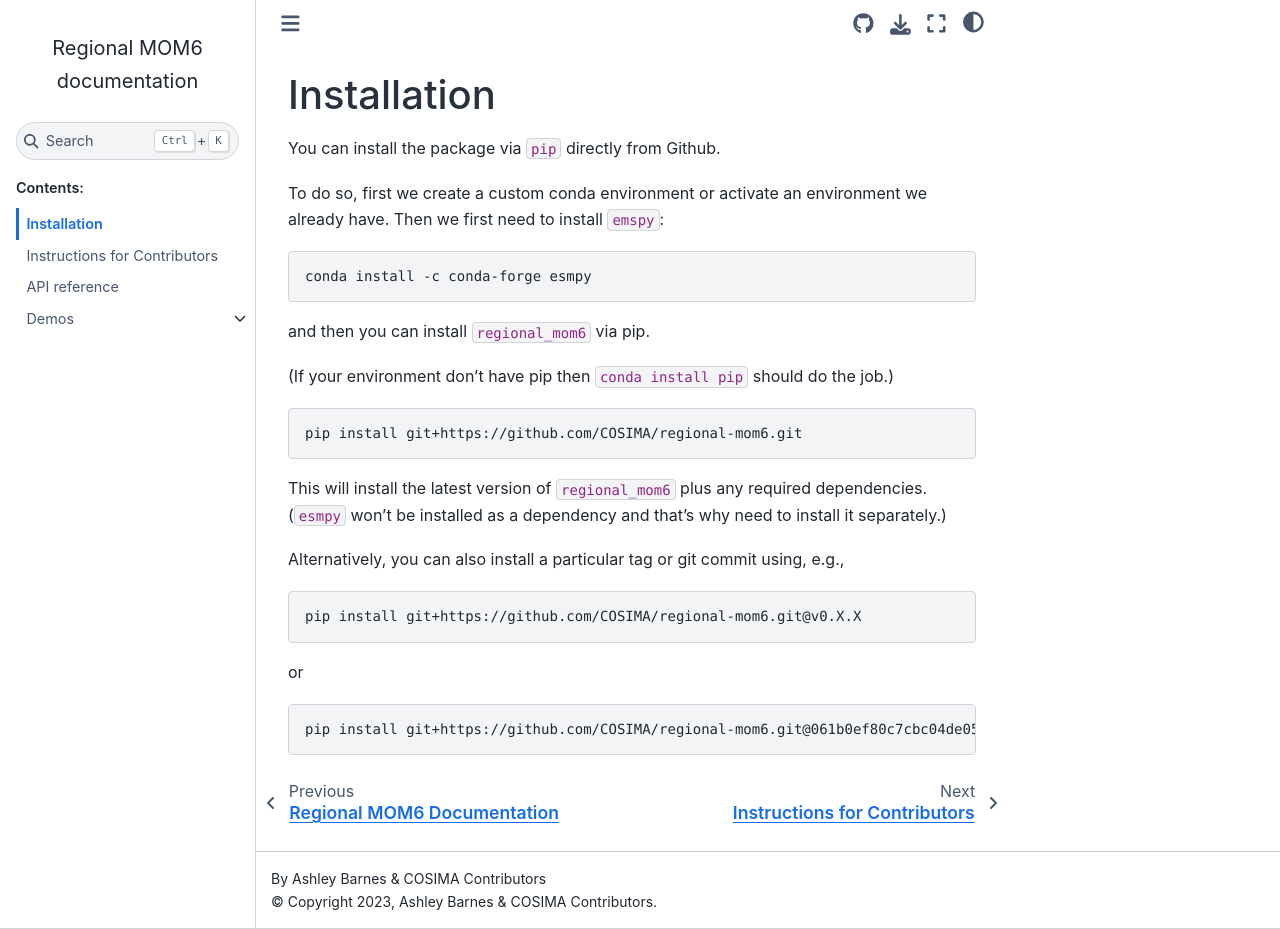
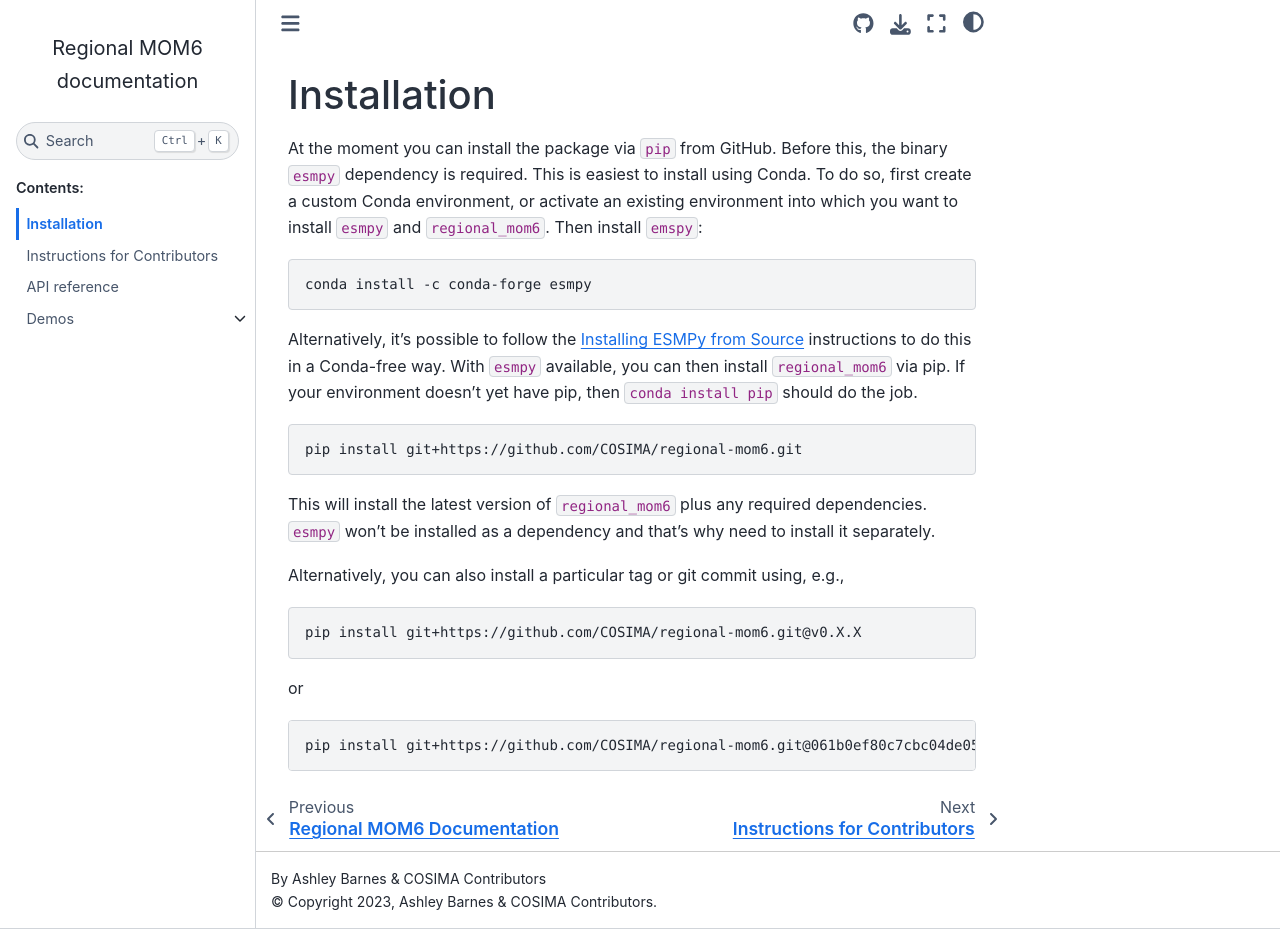
Before and after one commit to COSIMA/regional-mom6, a Sphinx documentation site: the page built from docs/installation.md, in a window 1280 px wide and 929 px high. Built offline with Sphinx 7.4.7 and the Sphinx Book theme 1.1.4, drawn with Linux system fonts in a browser that asks for light colours; pages that are not in the unit, such as notebooks, are missing from menus.

Commit message:
Tweak installation wording

````diff
--- a/docs/installation.md
+++ b/docs/installation.md
@@ -1,25 +1,27 @@
 Installation
 ============
 
-You can install the package via `pip` directly from Github.
-
-To do so, first we create a custom conda environment or activate an environment we already have.
-Then we first need to install `emspy`:
+At the moment you can install the package via `pip` from
+GitHub. Before this, the binary `esmpy` dependency is required. This
+is easiest to install using Conda. To do so, first create a custom
+Conda environment, or activate an existing environment into which you
+want to install `esmpy` and `regional_mom6`. Then install `emspy`:
 
 ```{code-block} bash
 conda install -c conda-forge esmpy
 ```
 
-and then you can install `regional_mom6` via pip.
-
-(If your environment don't have pip then `conda install pip` should do the job.)
+Alternatively, it's possible to follow the [Installing ESMPy from
+Source](https://earthsystemmodeling.org/esmpy_doc/release/latest/html/install.html#installing-esmpy-from-source)
+instructions to do this in a Conda-free way. With `esmpy` available, you can then install
+`regional_mom6` via pip. If your environment doesn't yet have pip, then `conda install pip` should do the job.
 
 ```{code-block} bash
 pip install git+https://github.com/COSIMA/regional-mom6.git
 ```
 
 This will install the latest version of `regional_mom6` plus any required dependencies.
-(`esmpy` won't be installed as a dependency and that's why need to install it separately.)
+`esmpy` won't be installed as a dependency and that's why need to install it separately.
 
 Alternatively, you can also install a particular tag or git commit using, e.g.,
 
````
Also changed, not shown: README.md (+11 -8 lines).
